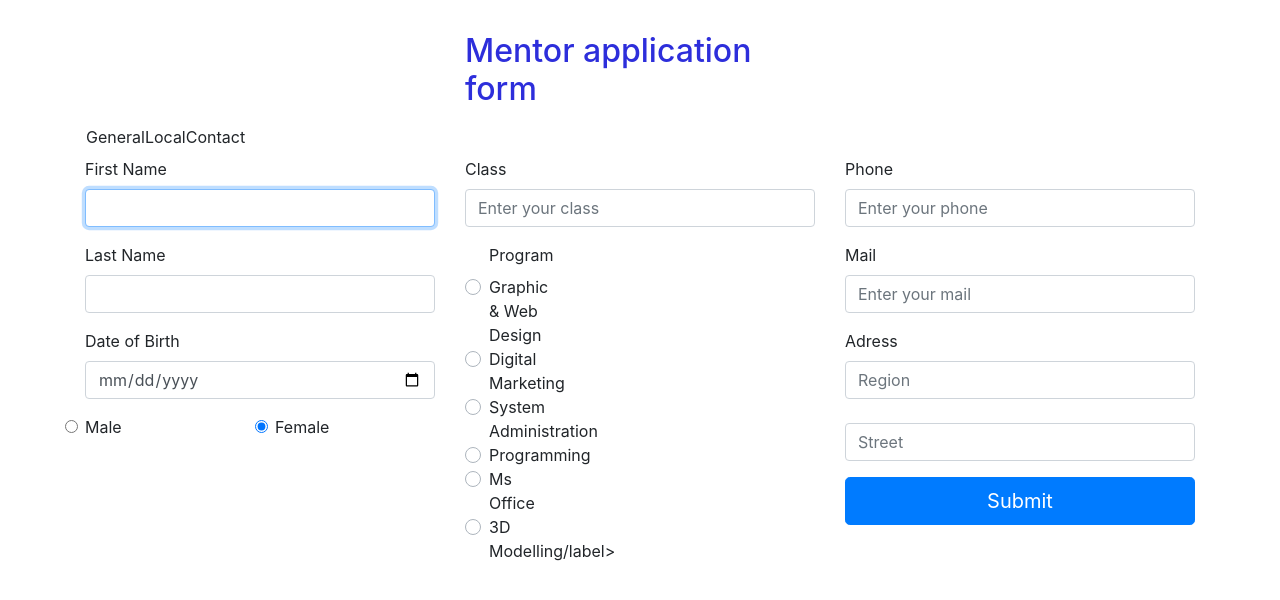
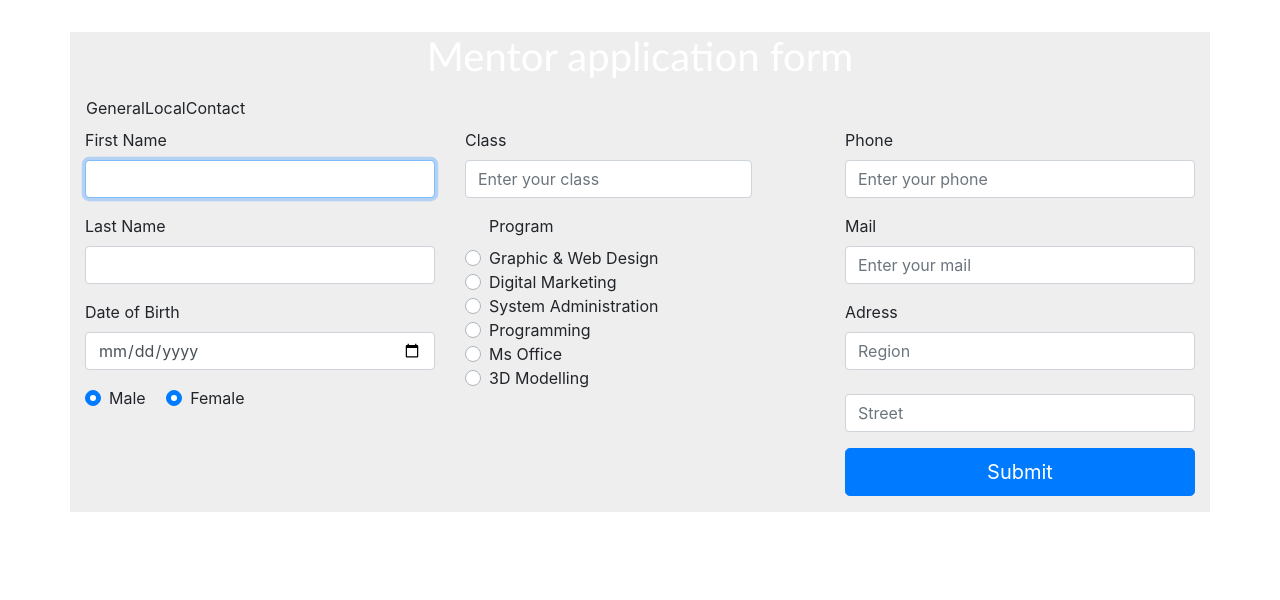
Before and after one commit to PapitomasterDeveloper/mentor-application-form, a website: page index.html in a window 1280 px wide. Drawn offline with nearby package versions, Linux system fonts and the light colour scheme.

Commit message:
Fixed the bug layout of the radio buttons and the border of the container

```diff
--- a/css/style.css
+++ b/css/style.css
@@ -1,7 +1,56 @@
-body {
-	padding: 2em;
+html {
+	margin: 2em;
 }
 
+body {
+	margin: 2em;
+	/*background: linear-gradient(124deg, #ff2400, #e81d1d, #e8b71d, #e3e81d, #1de840, #1ddde8, #2b1de8, #dd00f3, #dd00f3);
+	background-size: 1800% 1800%;
+
+	-webkit-animation: rainbow 18s ease infinite;
+	-z-animation: rainbow 18s ease infinite;
+	-o-animation: rainbow 18s ease infinite;
+	  animation: rainbow 18s ease infinite;}
+
+	@-webkit-keyframes rainbow {
+	    0%{background-position:0% 82%}
+	    50%{background-position:100% 19%}
+	    100%{background-position:0% 82%}
+	}
+	@-moz-keyframes rainbow {
+	    0%{background-position:0% 82%}
+	    50%{background-position:100% 19%}
+	    100%{background-position:0% 82%}
+	}
+	@-o-keyframes rainbow {
+	    0%{background-position:0% 82%}
+	    50%{background-position:100% 19%}
+	    100%{background-position:0% 82%}
+	}
+	@keyframes rainbow {
+	    0%{background-position:0% 82%}
+	    50%{background-position:100% 19%}
+	    100%{background-position:0% 82%}
+	}*/
+}
+
+.container {
+	background-color: #EEEEEF;
+	margin: 0;
+	padding: 0;
+}
+
+.row {}
+
+.header-row {
+	background-color: transparent;
+}
+
+header {}
+
 h2 {
-	color: #2D2EDB;
+	color: white;
+	font-size: 2.5em !important;
+*/	font-weight: 600 !important;
+	font-family: "Trebuchet MS", Verdana, sans-serif !important;
 }
--- a/index.html
+++ b/index.html
@@ -9,12 +9,12 @@
     </head>
     <body>
       <div class="container">
-        <div class="row">
-          <div class="col-sm-4 offset-4">
-            <h2>Mentor application form</h2>
-          </div>
+        <div class="row header-row">
+          <header class="col-sm-12">
+            <h2 class="text-center">Mentor application form</h2>
+          </header>
         </div>
-        <div class="row">
+        <div class="row nav-row">
           <nav id="" class="navbar navbar-expand">
             <ul class="navbar-nav">
               <li class="nav-item text-left">General</li>
@@ -55,18 +55,16 @@
                 </div>
 
                 <div class="row">
-                  <div class="col">
-                    <div class="form-group">
-                      <input class="form-check-input" type="radio" name="exampleRadios" id="exampleRadios1" value="option1" checked>
-                      <label class="form-check-label" for="exampleRadios1">Male</label>
+                  <div class="col-sm-8">
+
+                    <div class="custom-control custom-radio custom-control-inline">
+                      <input class="custom-control-input" type="radio" name="exampleRadiosInline1" id="exampleRadiosInline1" value="option1" checked>
+                      <label class="custom-control-label" for="exampleRadiosInline1">Male</label>
                     </div>
+                    <div class="custom-control custom-radio custom-control-inline">
+                      <input class="custom-control-input" type="radio" name="exampleRadiosInline2" id="exampleRadiosInline2" value="option2" checked>
+                      <label class="custom-control-label" for="exampleRadiosInline2">Female</label>
                   </div>
-
-                  <div class="col">
-                    <div class="form-group">
-                      <input class="form-check-input" type="radio" name="exampleRadios" id="exampleRadios1" value="option1" checked>
-                      <label class="form-check-label" for="exampleRadios1">Female</label>
-                    </div>
                   </div>
                 </div>
 
@@ -76,7 +74,7 @@
           <div class="col-sm-4">
             <form class="">
               <div class="row">
-                <div class="col-sm">
+                <div class="col-sm-10">
                   <div class="form-group">
                     <label for="" id="" class="">Class</label>
                     <input type="name" class="form-control" placeholder="Enter your class" required autofocus>
@@ -84,7 +82,7 @@
                 </div>
               </div>
                 <div class="row">
-                  <div class="col-sm-4">
+                  <div class="col-sm-8">
                     <div class="custom-control custom-radio">
                       <label for="" id="" class="">Program</label>
                       <input type="radio" id="" name="customRadio" class="custom-control-input">
@@ -94,7 +92,7 @@
                 </div>
 
                 <div class="row">
-                  <div class="col-sm-4">
+                  <div class="col-sm-8">
                     <div class="custom-control custom-radio">
                       <input type="radio" id="" name="customRadio" class="custom-control-input">
                       <label class="custom-control-label" for="customRadio1">Digital Marketing</label>
@@ -103,7 +101,7 @@
                 </div>
 
                 <div class="row">
-                  <div class="col-sm-4">
+                  <div class="col-sm-8">
                     <div class="custom-control custom-radio">
                       <input type="radio" id="" name="customRadio" class="custom-control-input">
                       <label class="custom-control-label" for="customRadio1">System Administration</label>
@@ -112,7 +110,7 @@
                 </div>
 
                 <div class="row">
-                  <div class="col-sm-4">
+                  <div class="col-sm-8">
                     <div class="custom-control custom-radio">
                       <input type="radio" id="" name="customRadio" class="custom-control-input">
                       <label class="custom-control-label" for="customRadio1">Programming</label>
@@ -121,7 +119,7 @@
                 </div>
 
                 <div class="row">
-                  <div class="col-sm-4">
+                  <div class="col-sm-8">
                     <div class="custom-control custom-radio">
                       <input type="radio" id="" name="customRadio" class="custom-control-input">
                       <label class="custom-control-label" for="customRadio1">Ms Office</label>
@@ -130,10 +128,10 @@
                 </div>
 
                 <div class="row">
-                  <div class="col-sm-4">
+                  <div class="col-sm-8">
                     <div class="custom-control custom-radio">
                       <input type="radio" id="" name="customRadio" class="custom-control-input">
-                      <label class="custom-control-label" for="customRadio1">3D Modelling/label>
+                      <label class="custom-control-label" for="customRadio1">3D Modelling</label>
                     </div>
                   </div>
                 </div>
```
Also changed, not shown: artboard_2.png (added).
